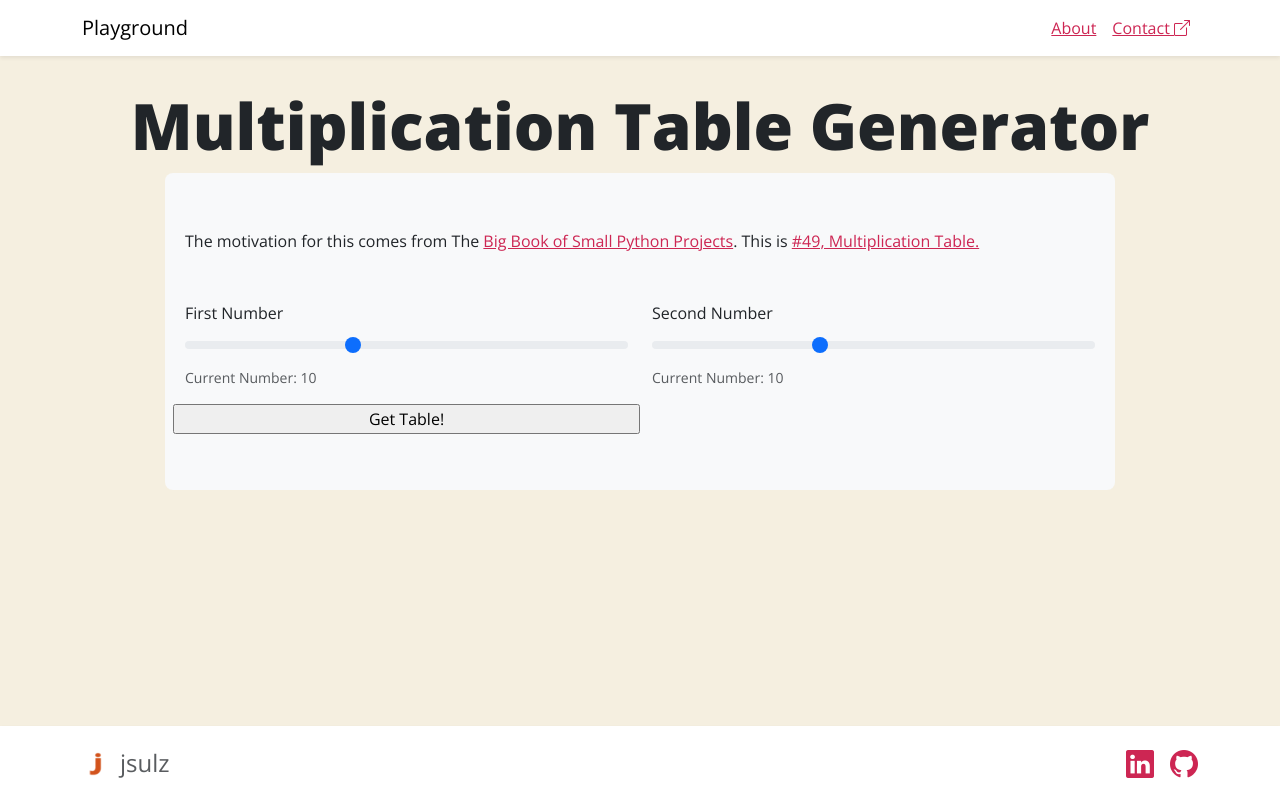
After one commit to jsulz/playground, a Flask app: page /mult-table in a window 1280 px wide. The commit adds this page. Run offline with Flask 3, Linux system fonts and the light colour scheme; parts of the project's set-up code (start-up, migrations or seed data) failed here and were passed over.

Commit message:
finished multiplication table logic - needs context

```diff
--- a/playground/app.py
+++ b/playground/app.py
@@ -5,6 +5,7 @@ from . import factor_finder
 from . import dice_roll_simulator
 from . import numbers
 from . import pig_latin_encoder
+from . import multtable
 
 
 def create_app(test_config=None):
@@ -17,6 +18,7 @@ def create_app(test_config=None):
     app.register_blueprint(dice_roll_simulator.drs)
     app.register_blueprint(numbers.nsc)
     app.register_blueprint(pig_latin_encoder.ple)
+    app.register_blueprint(multtable.mtg)
 
     app.register_error_handler(404, page_not_found)
 
--- a/playground/dice_roll_simulator.py
+++ b/playground/dice_roll_simulator.py
@@ -15,7 +15,6 @@ def simulate():
         MAX_DICE = 10
         TRIALS = 1000000
         try:
-            print(request.form)
             results["dice"] = int(request.form["dicecount"])
             results["sides"] = int(request.form["dicesides"])
         except ValueError:
--- /dev/null
+++ b/playground/multtable.py
@@ -0,0 +1,63 @@
+from flask import Blueprint, render_template, request, Response
+import tempfile
+import csv
+
+mtg = Blueprint("mult-table", __name__, template_folder="templates")
+
+
+@mtg.route("/mult-table", methods=["GET", "POST"])
+def table_generator():
+    if request.method == "POST":
+        MAX = 26
+        results = {}
+        rows = request.form["firstnumber"]
+        columns = request.form["secondnumber"]
+
+        try:
+            rows = int(rows) + 1
+            columns = int(columns) + 1
+        except ValueError:
+            results["error"] = True
+            return render_template("bbospp/multtable.html.jinja", results=results)
+
+        if columns > MAX or rows > MAX:
+            results["error"] = True
+            return render_template("bbospp/multtable.html.jinja", results=results)
+
+        table = [[None for _ in range(columns)] for _ in range(rows)]
+        for r in range(rows):
+            for c in range(columns):
+                table[r][c] = r * c
+
+        results["table"] = table
+        results["table_header"] = [i for i in range(columns)]
+        results["rows"] = rows
+        results["columns"] = columns
+
+        return render_template("bbospp/multtable.html.jinja", results=results)
+
+    return render_template("bbospp/multtable.html.jinja")
+
+
+@mtg.route("/download-mult-table", methods=["POST"])
+def download_generator():
+    if request.method == "POST":
+        rows = int(request.form["firstnumber"])
+        columns = int(request.form["secondnumber"])
+
+        table = [[None for _ in range(columns)] for _ in range(rows)]
+        for r in range(rows):
+            for c in range(columns):
+                table[r][c] = r * c
+
+        fp = tempfile.NamedTemporaryFile(mode="w+t")
+        writer = csv.writer(fp, delimiter=",", quotechar='"')
+        writer.writerows(table)
+        fp.seek(0)
+        return Response(
+            fp,
+            mimetype="text/csv",
+            headers={
+                "Content-disposition": "attachment; filename=download-mult-table.csv"
+            },
+        )
--- a/playground/static/js/utils.js
+++ b/playground/static/js/utils.js
@@ -48,4 +48,22 @@
         })
     }
 
+    const firstNumber = document.getElementById('firstnumber')
+    const firstNumberLabel = document.getElementById('firstnumberBlock')
+    if(firstNumber) {
+        firstNumberLabel.textContent = "Current Number: " + firstNumber.value
+        firstNumber.addEventListener('input', (event) => {
+            firstNumberLabel.textContent = "Current Number: " + event.target.value
+        })
+    }
+
+    const secondNumber = document.getElementById('secondnumber')
+    const secondNumberLabel = document.getElementById('secondnumberBlock')
+    if(secondNumber) {
+        secondNumberLabel.textContent = "Current Number: " + secondNumber.value
+        secondNumber.addEventListener('input', (event) => {
+            secondNumberLabel.textContent = "Current Number: " + event.target.value
+        })
+    }
+
 })()
--- /dev/null
+++ b/playground/templates/bbospp/multtable.html.jinja
@@ -0,0 +1,72 @@
+{% extends "base.html.jinja" %}
+
+{% block title%}| Multiplication Table Generator {% endblock %}
+{% block header%}Multiplication Table Generator{% endblock %}
+
+{% block content%}
+<div class="row justify-content-center">
+    <div class="p-2 mb-4 bg-body-tertiary rounded-3 col-10">
+        <div class="container-fluid py-5">
+            <div class="col-md-12">
+                <p>The motivation for this comes from The <a
+                        href="https://nostarch.com/big-book-small-python-projects">Big Book of Small Python
+                        Projects</a>. This is <a href="https://inventwithpython.com/bigbookpython/project49.html">#49,
+                        Multiplication Table.</a></p>
+                <form action="/mult-table" method="POST">
+                    <div class="row mt-5 row-cols-md-2">
+                        <div class="col">
+                            <label for="firstnumber" class="form-label">First Number</label>
+                            <input type="range" class="form-range" value="10" min="1" max="25" step="1"
+                                name="firstnumber" id="firstnumber" aria-describedby="firstnumberBlock">
+                            <div id="firstnumberBlock" class="form-text">Current number:</div>
+                        </div>
+                        <div class="col mb-3">
+                            <label for="secondnumber" class="form-label">Second Number</label>
+                            <input type="range" class="form-range" value="10" min="1" max="25" step="1"
+                                name="secondnumber" id="secondnumber" aria-describedby="secondnumberBlock">
+                            <div id="secondnumberBlock" class="form-text">Current number:</div>
+                        </div>
+                        <input type="submit" value="Get Table!">
+                    </div>
+                </form>
+                {% if results %}
+                <div class="mb-5 mt-5">
+                    {% if results.error %}
+                    <p>Sorry, one of the values you entered <mark>was not a number</mark> or the numbers were greater
+                        than what we allow! Please try again.</p>
+                    {% else %}
+                    <h2>Generated Table</h2>
+                    <div class="overflow-x-auto">
+                        <table class="table table-striped table-hover">
+                            <tbody>
+                                <tr>
+                                    <th scope="col"></th>
+                                    {% for column in results.table_header %}
+                                    <th scope="col">{{ column }}</th>
+                                    {% endfor %}
+                                </tr>
+                                {% for row in results.table %}
+                                <tr>
+                                    <th scope="row">{{ loop.index0 }}</th>
+                                    {% for column in row %}
+                                    <td>{{ column }}</td>
+                                    {% endfor %}
+                                </tr>
+                                {% endfor %}
+                            </tbody>
+                        </table>
+                    </div>
+                    <form action="/download-mult-table" method="POST">
+                        <input type="hidden" name="firstnumber" value='{{ results.rows }}'>
+                        <input type="hidden" name="secondnumber" value='{{ results.columns}}'>
+                        <input type="submit" value="Download Table as CSV!">
+                    </form>
+                    {% endif %}
+                </div>
+                {% endif %}
+            </div>
+        </div>
+    </div>
+</div>
+</div>
+{% endblock%}
```
Also changed, not shown: playground/templates/pages/home.html.jinja (+13 -0 lines).
